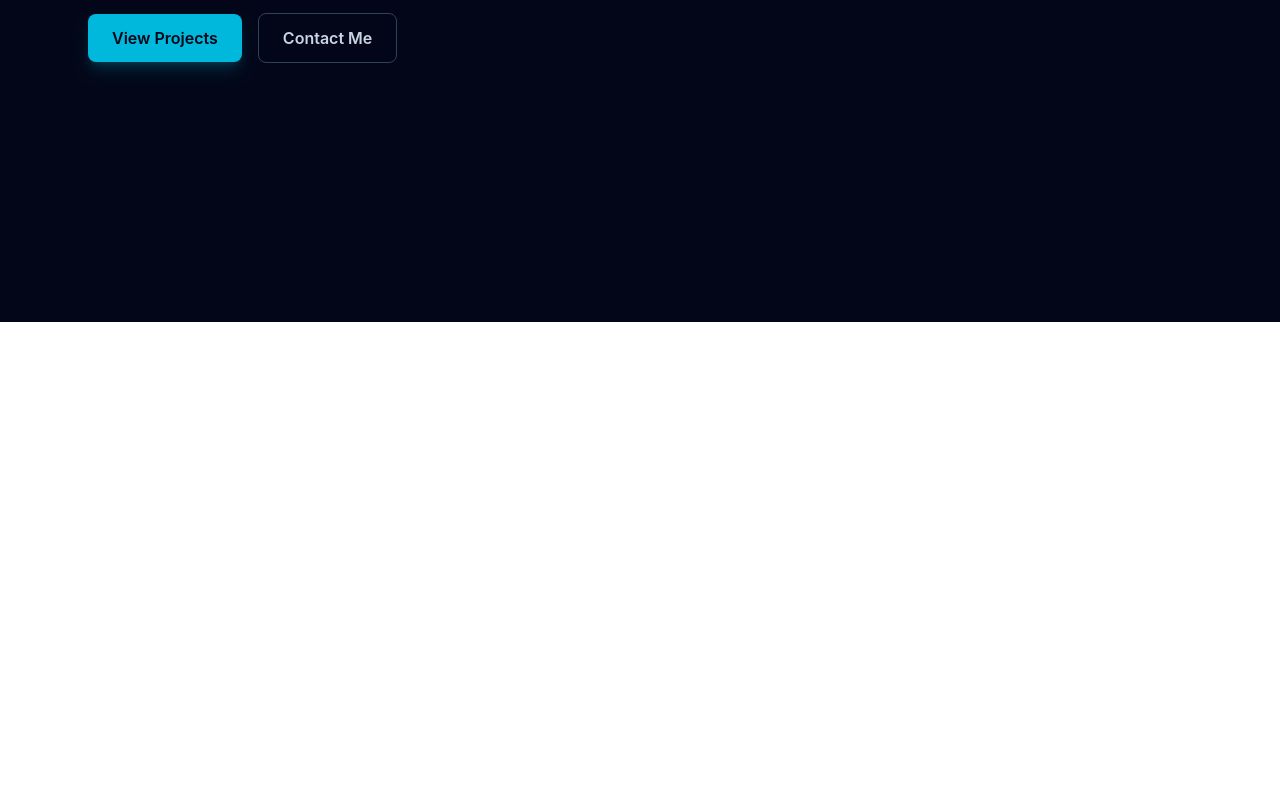
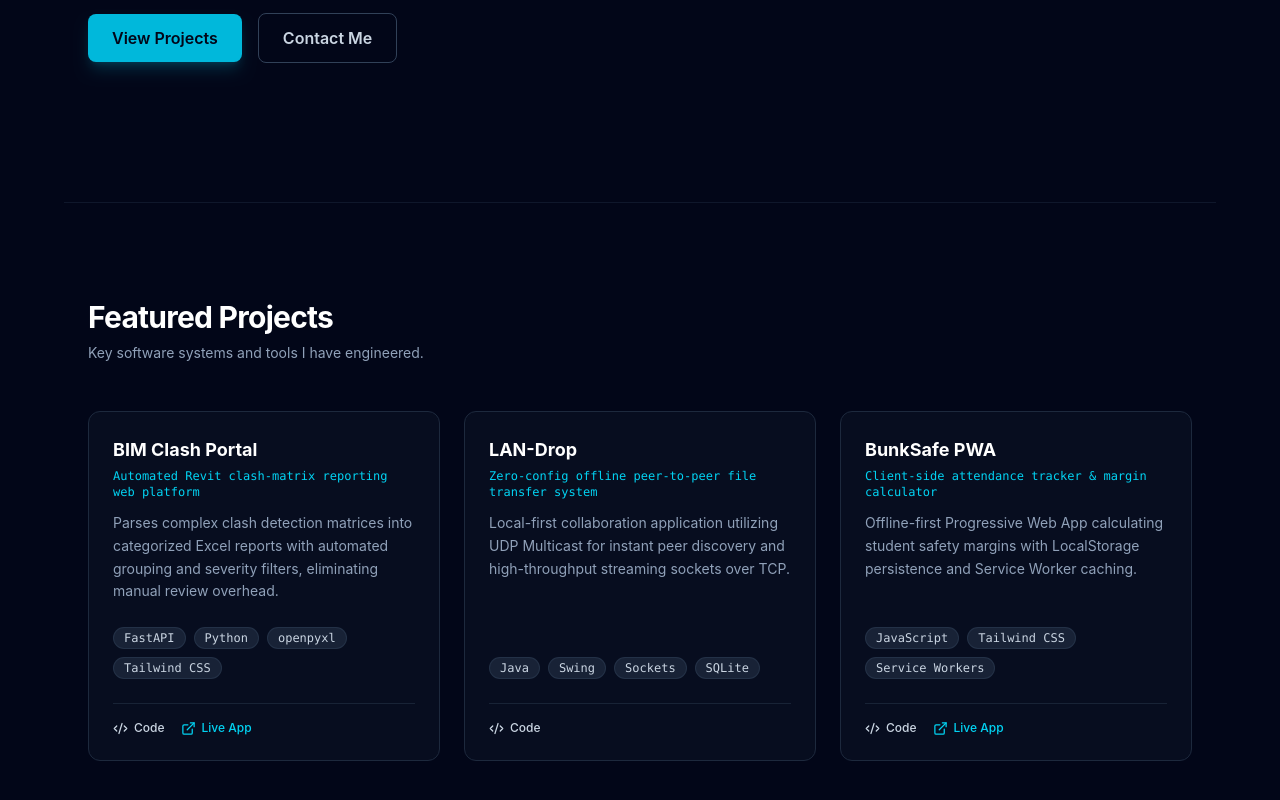
Before and after one commit to ask-io/portfolio, a React app: page / in a window 1280 px wide. Shown: the part 478-1278 px from the top of the page. Before the commit the page ends 800 px from the top, so only its background shows below. Built offline with nearby package versions, Linux system fonts and the light colour scheme; the HTML template or start-up script is replaced by a standard one.

Commit message:
feat: add projects showcase section with tech badges

```diff
--- a/src/App.jsx
+++ b/src/App.jsx
@@ -1,5 +1,6 @@
 import Navbar from './components/Navbar';
 import Hero from './components/Hero';
+import Projects from './components/Projects';
 
 export default function App() {
   return (
@@ -7,6 +8,7 @@ export default function App() {
       <Navbar />
       <main>
         <Hero />
+        <Projects />
       </main>
     </div>
   );
--- /dev/null
+++ b/src/components/Projects.jsx
@@ -0,0 +1,64 @@
+import { projects } from '../data/projects';
+import { ExternalLink, Code2 } from 'lucide-react';
+
+export default function Projects() {
+  return (
+    <section id="projects" className="max-w-6xl mx-auto px-6 py-24 border-t border-slate-900">
+      <div className="mb-12">
+        <h2 className="text-2xl sm:text-3xl font-bold text-white tracking-tight">Featured Projects</h2>
+        <p className="text-slate-400 mt-2 text-sm">Key software systems and tools I have engineered.</p>
+      </div>
+
+      <div className="grid grid-cols-1 md:grid-cols-2 lg:grid-cols-3 gap-6">
+        {projects.map((proj, idx) => (
+          <div
+            key={idx}
+            className="flex flex-col justify-between p-6 rounded-xl bg-slate-900/40 border border-slate-800 hover:border-cyan-500/40 transition-all hover:-translate-y-1"
+          >
+            <div>
+              <h3 className="text-lg font-bold text-white">{proj.title}</h3>
+              <p className="text-xs font-mono text-cyan-400 mt-1 mb-3">{proj.tagline}</p>
+              <p className="text-sm text-slate-400 leading-relaxed mb-6">{proj.description}</p>
+            </div>
+
+            <div>
+              <div className="flex flex-wrap gap-2 mb-6">
+                {proj.tags.map((tag) => (
+                  <span
+                    key={tag}
+                    className="px-2.5 py-0.5 rounded-full text-xs font-mono bg-slate-800/80 text-slate-300 border border-slate-700/50"
+                  >
+                    {tag}
+                  </span>
+                ))}
+              </div>
+
+              <div className="flex items-center gap-4 pt-4 border-t border-slate-800/80">
+                {proj.github && (
+                  <a
+                    href={proj.github}
+                    target="_blank"
+                    rel="noreferrer"
+                    className="inline-flex items-center gap-1.5 text-xs font-medium text-slate-300 hover:text-white transition-colors"
+                  >
+                    <Code2 size={15} /> Code
+                  </a>
+                )}
+                {proj.demo && (
+                  <a
+                    href={proj.demo}
+                    target="_blank"
+                    rel="noreferrer"
+                    className="inline-flex items-center gap-1.5 text-xs font-medium text-cyan-400 hover:text-cyan-300 transition-colors"
+                  >
+                    <ExternalLink size={15} /> Live App
+                  </a>
+                )}
+              </div>
+            </div>
+          </div>
+        ))}
+      </div>
+    </section>
+  );
+}
--- /dev/null
+++ b/src/data/projects.js
@@ -0,0 +1,26 @@
+export const projects = [
+  {
+    title: "BIM Clash Portal",
+    tagline: "Automated Revit clash-matrix reporting web platform",
+    description: "Parses complex clash detection matrices into categorized Excel reports with automated grouping and severity filters, eliminating manual review overhead.",
+    tags: ["FastAPI", "Python", "openpyxl", "Tailwind CSS"],
+    github: "https://github.com/ask-io/clash-portal",
+    demo: "https://clash-portal.onrender.com/"
+  },
+  {
+    title: "LAN-Drop",
+    tagline: "Zero-config offline peer-to-peer file transfer system",
+    description: "Local-first collaboration application utilizing UDP Multicast for instant peer discovery and high-throughput streaming sockets over TCP.",
+    tags: ["Java", "Swing", "Sockets", "SQLite"],
+    github: "https://github.com/Metysmos/LANDrop",
+    demo: null
+  },
+  {
+    title: "BunkSafe PWA",
+    tagline: "Client-side attendance tracker & margin calculator",
+    description: "Offline-first Progressive Web App calculating student safety margins with LocalStorage persistence and Service Worker caching.",
+    tags: ["JavaScript", "Tailwind CSS", "Service Workers"],
+    github: "https://github.com/ask-io/BunkSafe",
+    demo: "https://ask-io.github.io/BunkSafe/"
+  }
+];
```
